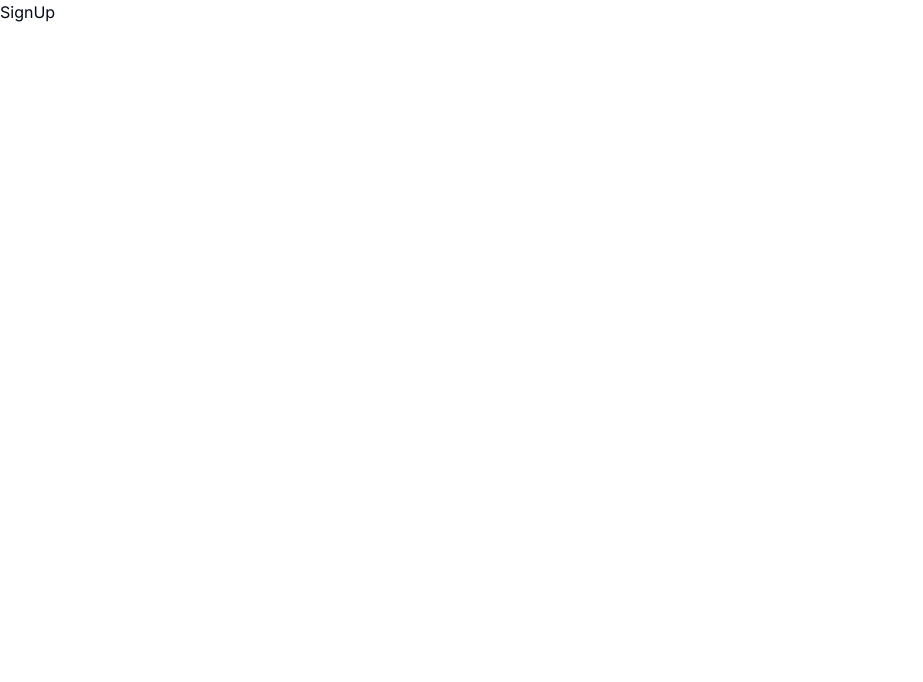
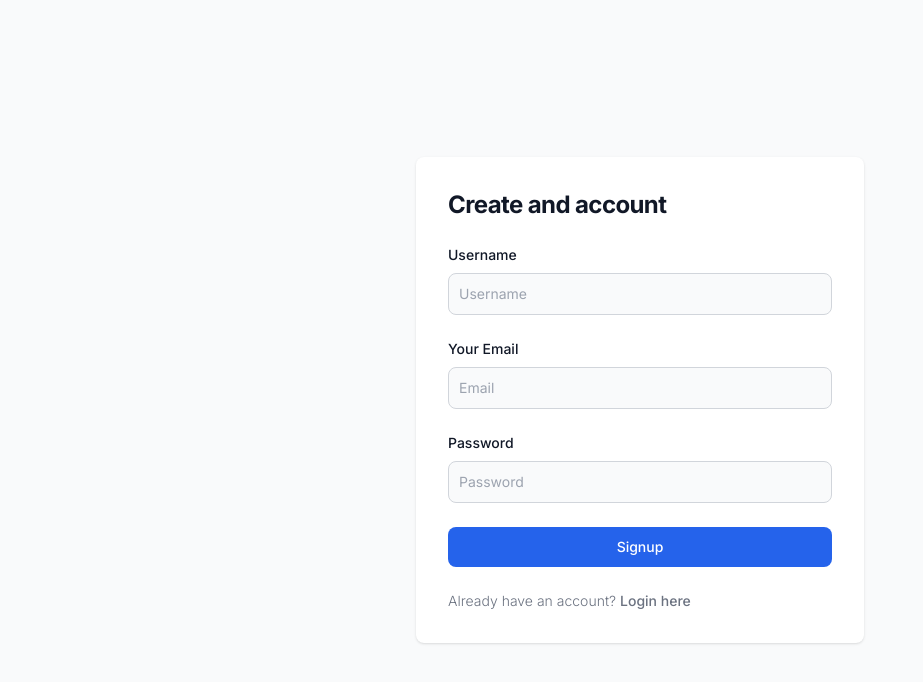
Before and after one commit to pras75299/nextjsAuthentication, a Next.js app: page /signup in a window 1280 px wide. Shown: the top 682 px of the page, without its empty margins (0-923 px from the left). Built offline with nearby package versions, Linux system fonts and the light colour scheme.

Commit message:
signup page UI complete

```diff
--- a/src/app/signup/page.tsx
+++ b/src/app/signup/page.tsx
@@ -1,5 +1,112 @@
-const page = () => {
-  return <div>SignUp</div>;
+"use client";
+import Link from "next/link";
+import React, { useState } from "react";
+import { useRouter } from "next/router";
+import axios from "axios";
+
+const SignupPage = () => {
+  const [user, setUser] = useState({
+    email: "",
+    password: "",
+    username: "",
+  });
+
+  const onSignup = async () => {};
+
+  return (
+    <>
+      <section className="bg-gray-50 dark:bg-gray-900">
+        <div className="flex flex-col items-center justify-center px-6 py-8 mx-auto md:h-screen lg:py-0">
+          <div className="w-full bg-white rounded-lg shadow dark:border md:mt-0 sm:max-w-md xl:p-0 dark:bg-gray-800 dark:border-gray-700">
+            <div className="p-6 space-y-4 md:space-y-6 sm:p-8">
+              <h1 className="text-xl font-bold leading-tight tracking-tight text-gray-900 md:text-2xl dark:text-white">
+                Create and account
+              </h1>
+              <form className="space-y-4 md:space-y-6" action="#">
+                <div>
+                  <label
+                    htmlFor="username"
+                    className="block mb-2 text-sm font-medium text-gray-900 dark:text-white"
+                  >
+                    Username
+                  </label>
+                  <input
+                    type="text"
+                    name="username"
+                    id="username"
+                    placeholder="Username"
+                    value={user.username}
+                    onChange={(e) =>
+                      setUser({ ...user, username: e.target.value })
+                    }
+                    className="bg-gray-50 border border-gray-300 text-gray-900 sm:text-sm rounded-lg focus:ring-primary-600 focus:border-primary-600 block w-full p-2.5 dark:bg-gray-700 dark:border-gray-600 dark:placeholder-gray-400 dark:text-white dark:focus:ring-blue-500 dark:focus:border-blue-500"
+                    required
+                  />
+                </div>
+                <div>
+                  <label
+                    htmlFor="email"
+                    className="block mb-2 text-sm font-medium text-gray-900 dark:text-white"
+                  >
+                    Your Email
+                  </label>
+                  <input
+                    type="email"
+                    name="email"
+                    id="email"
+                    value={user.email}
+                    onChange={(e) =>
+                      setUser({ ...user, email: e.target.value })
+                    }
+                    className="bg-gray-50 border border-gray-300 text-gray-900 sm:text-sm rounded-lg focus:ring-primary-600 focus:border-primary-600 block w-full p-2.5 dark:bg-gray-700 dark:border-gray-600 dark:placeholder-gray-400 dark:text-white dark:focus:ring-blue-500 dark:focus:border-blue-500"
+                    placeholder="Email"
+                    required
+                  />
+                </div>
+                <div>
+                  <label
+                    htmlFor="password"
+                    className="block mb-2 text-sm font-medium text-gray-900 dark:text-white"
+                  >
+                    Password
+                  </label>
+                  <input
+                    type="password"
+                    name="password"
+                    id="password"
+                    value={user.password}
+                    onChange={(e) =>
+                      setUser({ ...user, password: e.target.value })
+                    }
+                    placeholder="Password"
+                    className="bg-gray-50 border border-gray-300 text-gray-900 sm:text-sm rounded-lg focus:ring-primary-600 focus:border-primary-600 block w-full p-2.5 dark:bg-gray-700 dark:border-gray-600 dark:placeholder-gray-400 dark:text-white dark:focus:ring-blue-500 dark:focus:border-blue-500"
+                    required
+                  />
+                </div>
+
+                <button
+                  type="submit"
+                  onClick={onSignup}
+                  className="w-full text-white bg-blue-600 hover:bg-blue-700 focus:ring-4 focus:outline-none focus:ring-blue-300 font-medium rounded-lg text-sm px-5 py-2.5 text-center dark:bg-blue-600 dark:hover:bg-blue-700 dark:focus:ring-blue-800"
+                >
+                  Signup
+                </button>
+                <p className="text-sm font-light text-gray-500 dark:text-gray-400">
+                  Already have an account?{" "}
+                  <Link
+                    href="/login"
+                    className="font-medium text-primary-600 hover:underline dark:text-primary-500"
+                  >
+                    Login here
+                  </Link>
+                </p>
+              </form>
+            </div>
+          </div>
+        </div>
+      </section>
+    </>
+  );
 };
 
-export default page;
+export default SignupPage;
```
